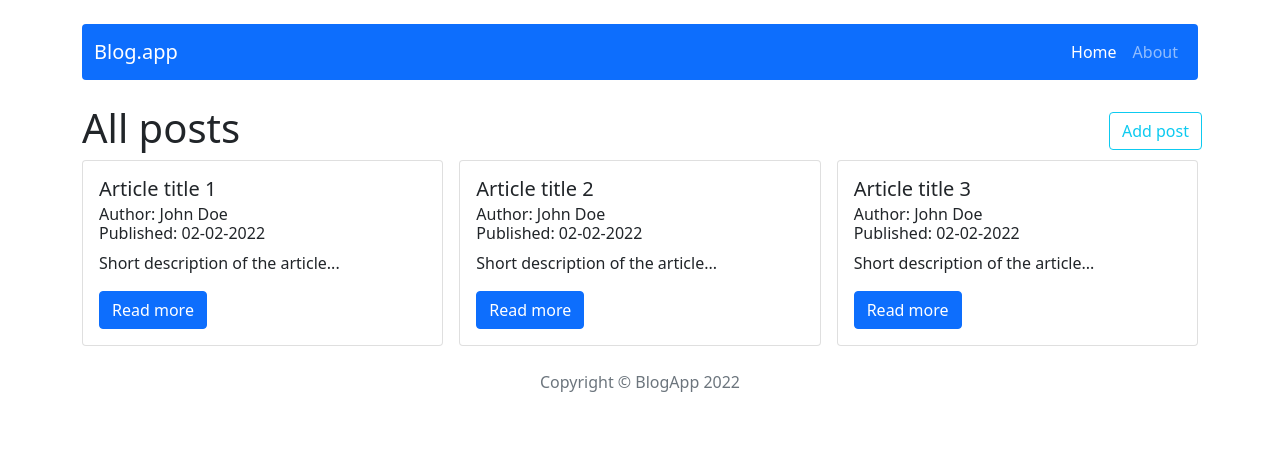
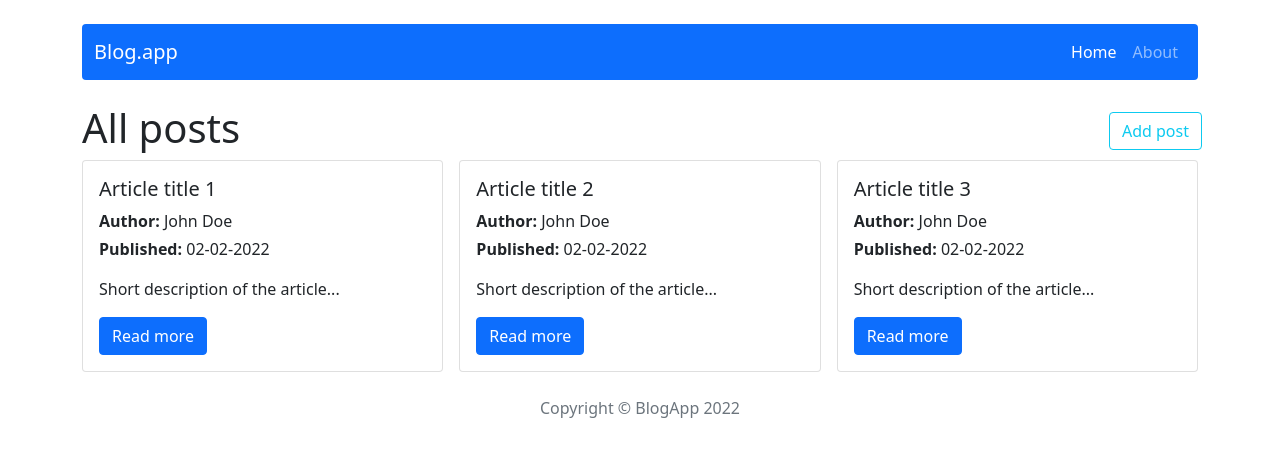
Before and after one commit to Jacob120/blog-react-crud, a React (Create React App) app: page / in a window 1280 px wide. Shown: the top 456 px of the page. Built offline with nearby package versions, Linux system fonts and the light colour scheme.

Commit message:
Add ModalDelete.js / Add modal to Delete button in Post.js

```diff
--- a/src/components/features/CardPosts.js
+++ b/src/components/features/CardPosts.js
@@ -19,8 +19,8 @@ const CardPost = () => {
           <Card>
             <Card.Body>
               <Card.Title>{post.title}</Card.Title>
-              <Card.Subtitle className="mb-1">Author: {post.author}</Card.Subtitle>
-              <Card.Subtitle>Published: {post.publishedDate}</Card.Subtitle>
+              <Card.Text className="mb-1"><b>Author:</b> {post.author}</Card.Text>
+              <Card.Text><b>Published:</b> {post.publishedDate}</Card.Text>
               <Card.Text className="mt-2">{post.shortDescription}</Card.Text>
               <Link to={"/post/" + post.id}>
                 <Button variant="primary">Read more</Button>
--- /dev/null
+++ b/src/components/features/ModalDelete.js
@@ -0,0 +1,26 @@
+import Button from 'react-bootstrap/Button';
+import { Modal } from 'react-bootstrap';
+
+const ModalDelete = props => {
+    return (
+      <Modal show={props.showModal} onHide={props.handleClose}>
+      <Modal.Header closeButton>
+        <Modal.Title>Are you sure?</Modal.Title>
+      </Modal.Header>
+      <Modal.Body>
+        This operation will completely remove post from the app. <br></br>
+        Are you sure you want to do that?
+      </Modal.Body>
+      <Modal.Footer>
+        <Button variant="secondary" onClick={props.handleClose}>
+          Cancel
+        </Button>
+        <Button variant="danger" onClick={props.handleClose}>
+          Confirm
+        </Button>
+      </Modal.Footer>
+    </Modal>
+  );
+}
+
+export default ModalDelete;
--- a/src/components/pages/Post.js
+++ b/src/components/pages/Post.js
@@ -1,16 +1,29 @@
-import { useParams } from 'react-router-dom';
 import { getPostById } from '../../redux/postsRedux';
 import { useSelector } from 'react-redux';
 import Row from 'react-bootstrap/Row';
 import Col from 'react-bootstrap/Col';
 import Button from 'react-bootstrap/Button';
 import Card from 'react-bootstrap/Card'
-import { Link } from 'react-router-dom';
+import { useParams, Link,  Navigate } from 'react-router-dom';
+import { useState } from 'react';
+import ModalDelete from '../features/ModalDelete';
+
 
 const Post = () => {
 
   const {postId} = useParams();
-  const postData = useSelector(state => getPostById(state, postId))
+  const postData = useSelector(state => getPostById(state, postId));
+
+  const [showModal, setShowModal] = useState(false);
+  const handleClose = () => setShowModal(false);
+  const handleShow = () => {
+    setShowModal(true);
+  };
+
+  if(showModal === true) return (
+    <ModalDelete showModal={showModal} handleClose={handleClose} />
+  )
+  if(!postData) return <Navigate to="/" />
   return (
     <div>
       <Row className="d-flex justify-content-center">
@@ -18,8 +31,8 @@ const Post = () => {
         <Card className="border-0">
             <Card.Body>
               <Card.Title>{postData.title}</Card.Title>
-              <Card.Subtitle className="mb-1">Author: <span as={Card.Text}>{postData.author}</span></Card.Subtitle>
-              <Card.Subtitle>Published: {postData.publishedDate}</Card.Subtitle>
+              <Card.Text className="mb-1"><b>Author:</b> {postData.author}</Card.Text>
+              <Card.Text><b>Published:</b> {postData.publishedDate}</Card.Text>
               <Card.Text className="mt-2">{postData.content}</Card.Text>
             </Card.Body>
           </Card>
@@ -28,9 +41,7 @@ const Post = () => {
         <Link to="/post/edit">
           <Button variant="outline-info" className="m-2">Edit</Button>
         </Link>
-        <Link to="/">
-          <Button variant="outline-danger">Delete</Button>
-        </Link>
+          <Button variant="outline-danger" onClick={handleShow}>Delete</Button>
         </Col>
       </Row>
     </div>
```
